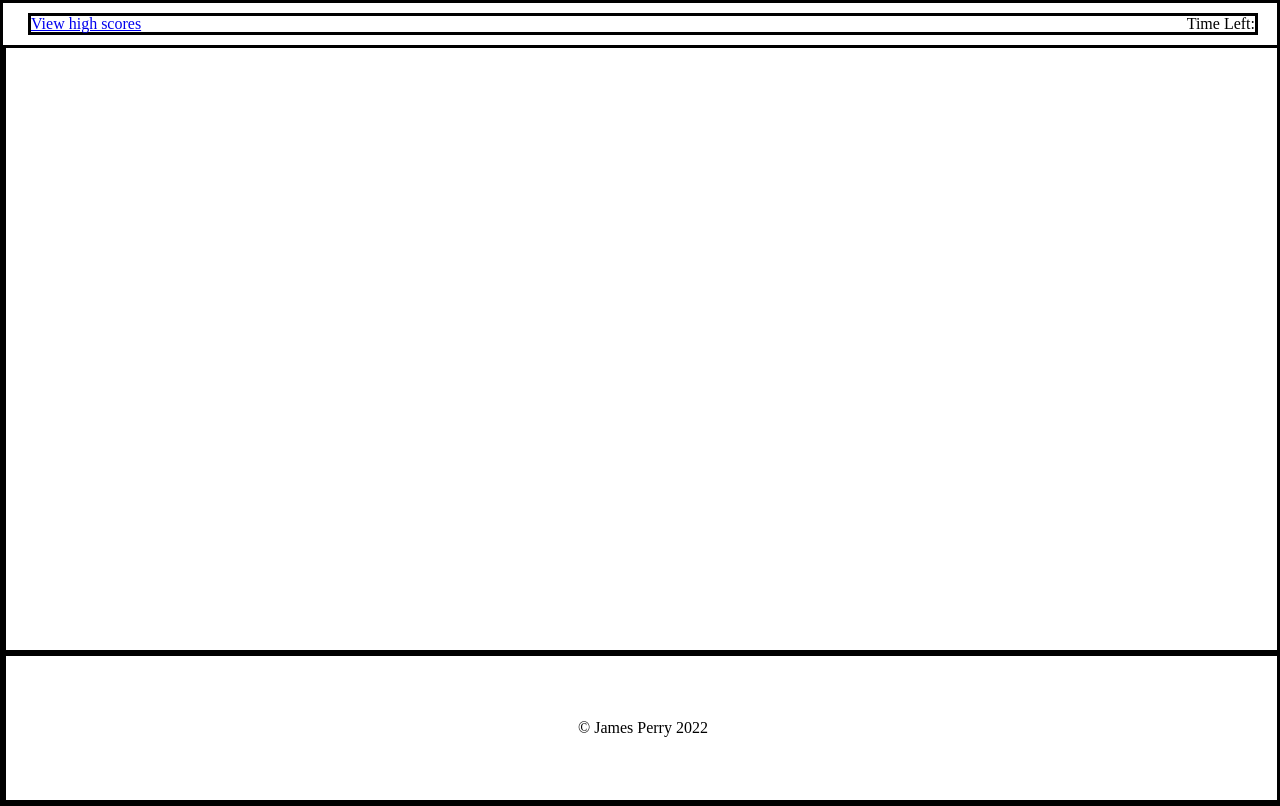
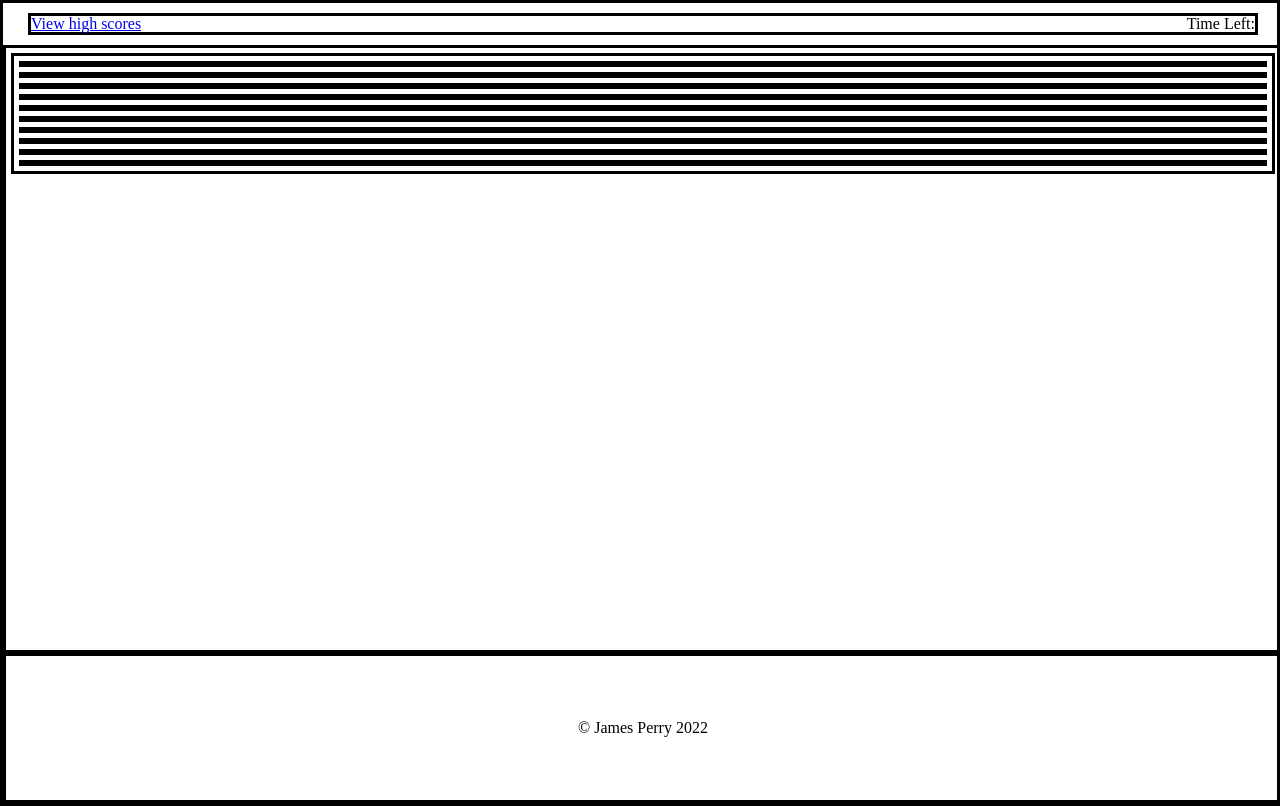
Before and after one commit to pbp66/web-api-quiz, a plain HTML site: page index.html in a window 1280 px wide. Drawn offline with Linux system fonts and the light colour scheme.

Commit message:
Updated quiz to have 10 html sections for each question. Added selectors to CSS for the quiz containers

```diff
--- a/assets/01-style/style.css
+++ b/assets/01-style/style.css
@@ -31,6 +31,14 @@ main {
     flex: 1;
 }
 
+article {
+    margin: 5px;
+}
+
+section {
+    margin: 5px;
+}
+
 footer {
     display: flex;
     justify-content: center;
@@ -51,6 +59,14 @@ main {
     border: var(--dev-border-style);
 }
 
+article {
+    border: var(--dev-border-style);
+}
+
+section {
+    border: var(--dev-border-style);
+}
+
 footer {
     border: var(--dev-border-style);
     margin: 0px;
--- a/index.html
+++ b/index.html
@@ -16,7 +16,34 @@
     </header>
     <main>
         <article id="quiz-container">
-            <section id="quiz">
+            <section class="quiz" id="question-1">
+
+            </section class="quiz" id="question-2">
+            <section>
+
+            </section class="quiz" id="question-3">
+            <section>
+
+            </section class="quiz" id="question-4">
+            <section>
+
+            </section class="quiz" id="question-5">
+            <section>
+
+            </section class="quiz" id="question-6">
+            <section>
+
+            </section class="quiz" id="question-7">
+            <section>
+
+            </section class="quiz" id="question-8">
+            <section>
+
+            </section class="quiz" id="question-9">
+            <section>
+
+            </section class="quiz" id="question-10">
+            <section>
 
             </section>
         </article>
```
